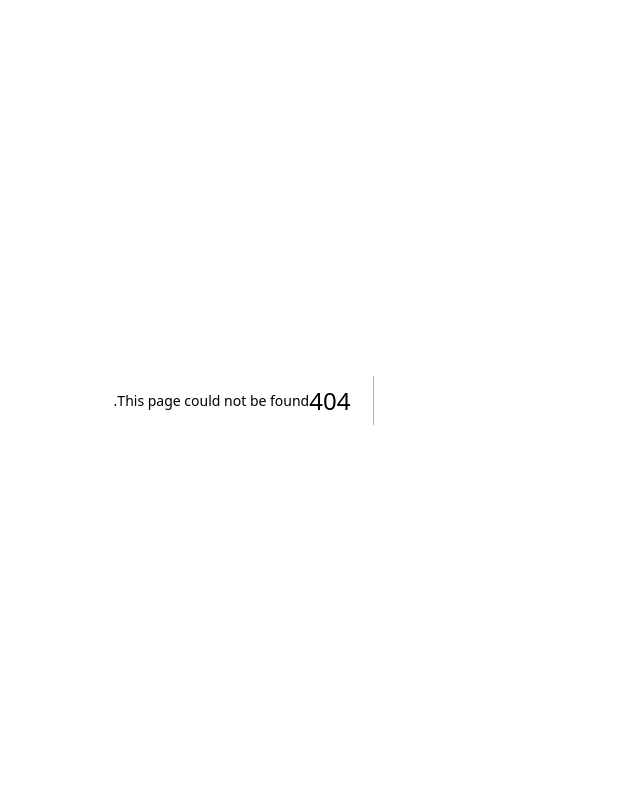
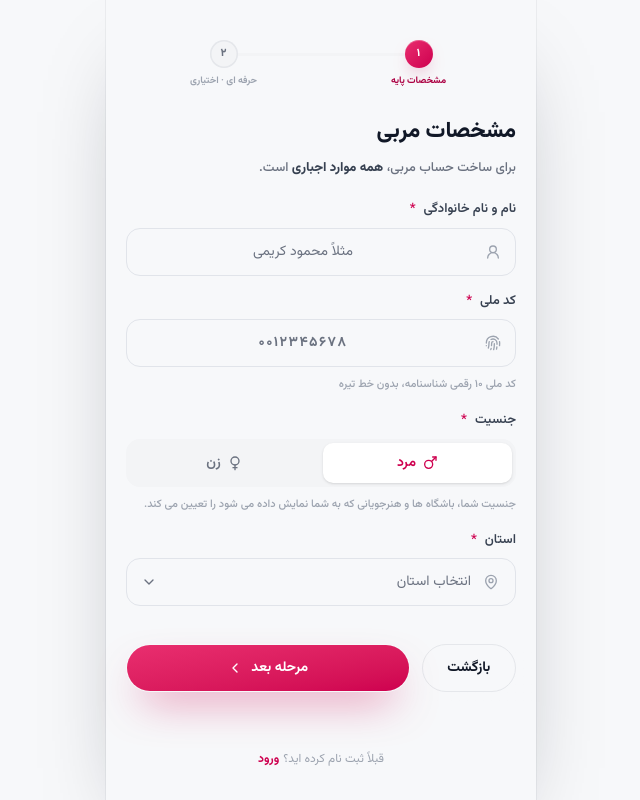
Before and after one commit to MostafaMemari/taekyar-pwa, a Next.js app: page /signup/coach in a window 1280 px wide. Before the commit this address had no page. Shown: the whole page, without its empty margins (428-1068 px from the left). Built offline with nearby package versions, Linux system fonts and the light colour scheme.

Commit message:
feat: add coach signup and professional profile flow

```diff
--- /dev/null
+++ b/src/app/coach/page.tsx
@@ -0,0 +1,13 @@
+import { AuthPageLead, AuthPageTitle } from "@/components/shared/auth-brand-header";
+import { AuthScreen } from "@/components/shared/auth-screen";
+
+export const metadata = { title: "داشبورد مربی" };
+
+export default function CoachHomePage() {
+  return (
+    <AuthScreen subtitle="داشبورد مربی" backHref="/">
+      <AuthPageTitle>داشبورد مربی</AuthPageTitle>
+      <AuthPageLead>داشبورد مربی در گام بعدی این پروژه ساخته می شود.</AuthPageLead>
+    </AuthScreen>
+  );
+}
--- /dev/null
+++ b/src/app/signup/coach/page.tsx
@@ -0,0 +1,25 @@
+import Link from "next/link";
+import { CoachSignupForm } from "@/components/coach/coach-signup-form";
+import { AuthScreen } from "@/components/shared/auth-screen";
+
+export const metadata = { title: "ثبت نام مربی" };
+
+export default function CoachSignupPage() {
+  return (
+    <AuthScreen
+      subtitle="ثبت نام مربی"
+      backHref="/"
+      showHeader={false}
+      footer={
+        <>
+          قبلاً ثبت نام کرده اید؟
+          <Link href="/login" className="ms-1 font-bold text-accent-ink">
+            ورود
+          </Link>
+        </>
+      }
+    >
+      <CoachSignupForm />
+    </AuthScreen>
+  );
+}
--- /dev/null
+++ b/src/components/coach/coach-signup-form.tsx
@@ -0,0 +1,151 @@
+"use client";
+
+import { ChevronLeft } from "lucide-react";
+import Link from "next/link";
+import { useRouter } from "next/navigation";
+import { type FormEvent, useState } from "react";
+import { AuthPageLead, AuthPageTitle } from "@/components/shared/auth-brand-header";
+import { AuthField } from "@/components/shared/auth-field";
+import { type BeltOption, BeltPicker } from "@/components/shared/belt-picker";
+import { DatePicker } from "@/components/shared/date-picker";
+import { PhotoPicker } from "@/components/shared/photo-picker";
+import { type StepOneField, StepOneFields, type StepOneForm } from "@/components/shared/step-one-fields";
+import { Stepper } from "@/components/shared/stepper";
+import { Button } from "@/components/ui/button";
+
+const STEPS = [{ label: "مشخصات پایه" }, { label: "حرفه ای · اختیاری" }];
+
+const COACH_BELTS: readonly BeltOption[] = [
+  { value: "DAN_4", label: "دان ۴", color: "#1F2937", knotColor: "#111827", stripes: 4 },
+  { value: "DAN_5", label: "دان ۵", color: "#1F2937", knotColor: "#111827", stripes: 5 },
+  { value: "DAN_6", label: "دان ۶", color: "#1F2937", knotColor: "#111827", stripes: 6 },
+  { value: "DAN_7", label: "دان ۷", color: "#1F2937", knotColor: "#111827", stripes: 7 },
+  { value: "DAN_8", label: "دان ۸", color: "#1F2937", knotColor: "#111827", stripes: 8 },
+  { value: "DAN_9", label: "دان ۹", color: "#1F2937", knotColor: "#111827", stripes: 9 },
+];
+
+type ProfessionalForm = { birthDate: string; belt: string };
+
+const emptyStepOne: StepOneForm = { fullName: "", nationalCode: "", gender: "MALE", province: "", birthDate: "" };
+const emptyProfessional: ProfessionalForm = { birthDate: "", belt: "" };
+
+export function CoachSignupForm() {
+  const router = useRouter();
+  const [step, setStep] = useState(0);
+  const [stepOne, setStepOne] = useState<StepOneForm>(emptyStepOne);
+  const [professional, setProfessional] = useState<ProfessionalForm>(emptyProfessional);
+
+  const goTo = (next: number) => {
+    setStep(next);
+    window.scrollTo({ top: 0 });
+  };
+
+  const updateStepOne = <K extends StepOneField>(field: K, value: StepOneForm[K]) => {
+    setStepOne((current) => ({ ...current, [field]: value }));
+  };
+
+  const handleSubmit = (event: FormEvent<HTMLFormElement>) => {
+    event.preventDefault();
+    router.push("/signup/mobile?role=coach");
+  };
+
+  if (step === 1) {
+    return (
+      <>
+        <Stepper steps={STEPS} current={1} label="مراحل ثبت نام مربی" />
+
+        <div className="mt-7 flex flex-1 flex-col">
+          <div className="flex items-center gap-2">
+            <AuthPageTitle className="text-[22px] leading-8">مشخصات حرفه ای</AuthPageTitle>
+            <span className="shrink-0 rounded-full bg-muted px-2 py-0.5 text-[10px] font-bold text-ink-subtle">اختیاری</span>
+          </div>
+          <AuthPageLead>همه اختیاری؛ بعداً از پروفایل تکمیل کنید.</AuthPageLead>
+
+          <form className="mt-5 flex flex-1 flex-col" onSubmit={handleSubmit} noValidate>
+            <div className="flex flex-col gap-4">
+              <PhotoPicker label="تصویر پروفایل" hint="JPG یا PNG — حداکثر ۵ مگابایت" optional />
+
+              <AuthField label="تاریخ تولد" htmlFor="birthDate" optional>
+                <DatePicker
+                  id="birthDate"
+                  title="تاریخ تولد"
+                  value={professional.birthDate}
+                  onChange={(value) => setProfessional((current) => ({ ...current, birthDate: value }))}
+                  defaultValue="1365/01/01"
+                  fromYear={1345}
+                  toYear={1405}
+                />
+              </AuthField>
+
+              <BeltPicker
+                label="کمربند مربی"
+                required={false}
+                optional
+                columns={2}
+                value={professional.belt || null}
+                options={COACH_BELTS}
+                onChange={(value) => setProfessional((current) => ({ ...current, belt: value ?? "" }))}
+                hint="اگر کمربند دان ۴ به بالا ندارید، این بخش را خالی بگذارید."
+              />
+            </div>
+
+            <div className="cta-dock cta-row mt-6 gap-3">
+              <Button type="button" variant="outline" size="cta" onClick={() => goTo(0)}>
+                بازگشت
+              </Button>
+              <Button type="submit" variant="brand" size="cta">
+                <span>ثبت و دریافت کد تایید</span>
+                <ChevronLeft data-icon="inline-end" aria-hidden="true" />
+              </Button>
+            </div>
+
+            <Link href="/signup/mobile?role=coach" className="mt-3 block text-center text-[11.5px] font-bold text-ink-subtle">
+              رد کردن — بعداً تکمیل می کنم
+            </Link>
+          </form>
+        </div>
+      </>
+    );
+  }
+
+  return (
+    <>
+      <Stepper steps={STEPS} current={0} label="مراحل ثبت نام مربی" />
+
+      <div className="mt-7 flex flex-1 flex-col">
+        <AuthPageTitle className="text-[22px] leading-8">مشخصات مربی</AuthPageTitle>
+        <AuthPageLead>
+          برای ساخت حساب مربی، <b className="font-extrabold text-ink-body">همه موارد اجباری</b> است.
+        </AuthPageLead>
+
+        <form
+          className="mt-5 flex flex-1 flex-col"
+          onSubmit={(event) => {
+            event.preventDefault();
+            goTo(1);
+          }}
+          noValidate
+        >
+          <StepOneFields
+            form={stepOne}
+            onChange={updateStepOne}
+            withBirthDate={false}
+            sampleName="محمود کریمی"
+            genderLabel="جنسیت"
+            genderHint="جنسیت شما، باشگاه ها و هنرجویانی که به شما نمایش داده می شود را تعیین می کند."
+          />
+
+          <div className="cta-dock cta-row mt-6 gap-3">
+            <Button variant="outline" size="cta" render={<Link href="/" />} nativeButton={false}>
+              بازگشت
+            </Button>
+            <Button type="submit" variant="brand" size="cta">
+              <span>مرحله بعد</span>
+              <ChevronLeft data-icon="inline-end" aria-hidden="true" />
+            </Button>
+          </div>
+        </form>
+      </div>
+    </>
+  );
+}
```
